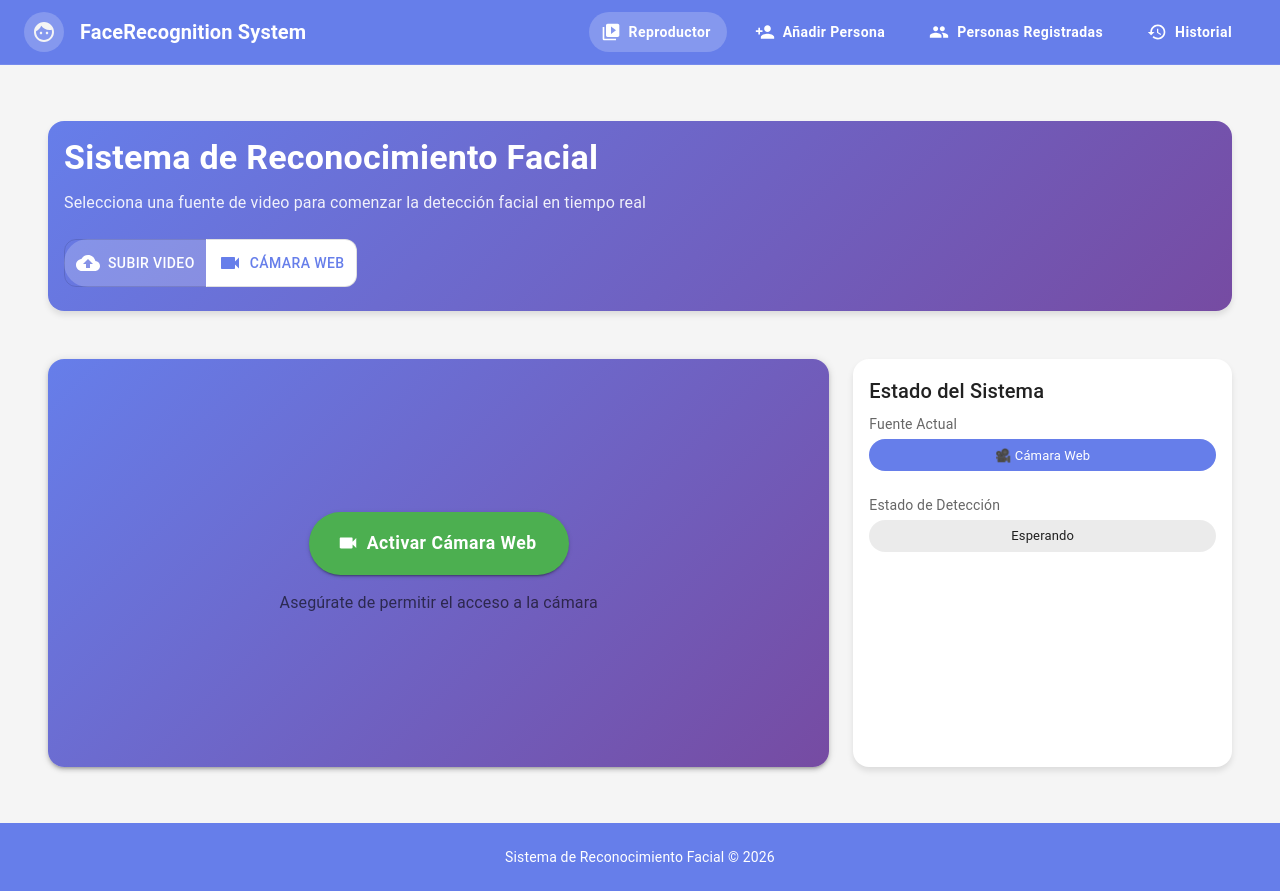
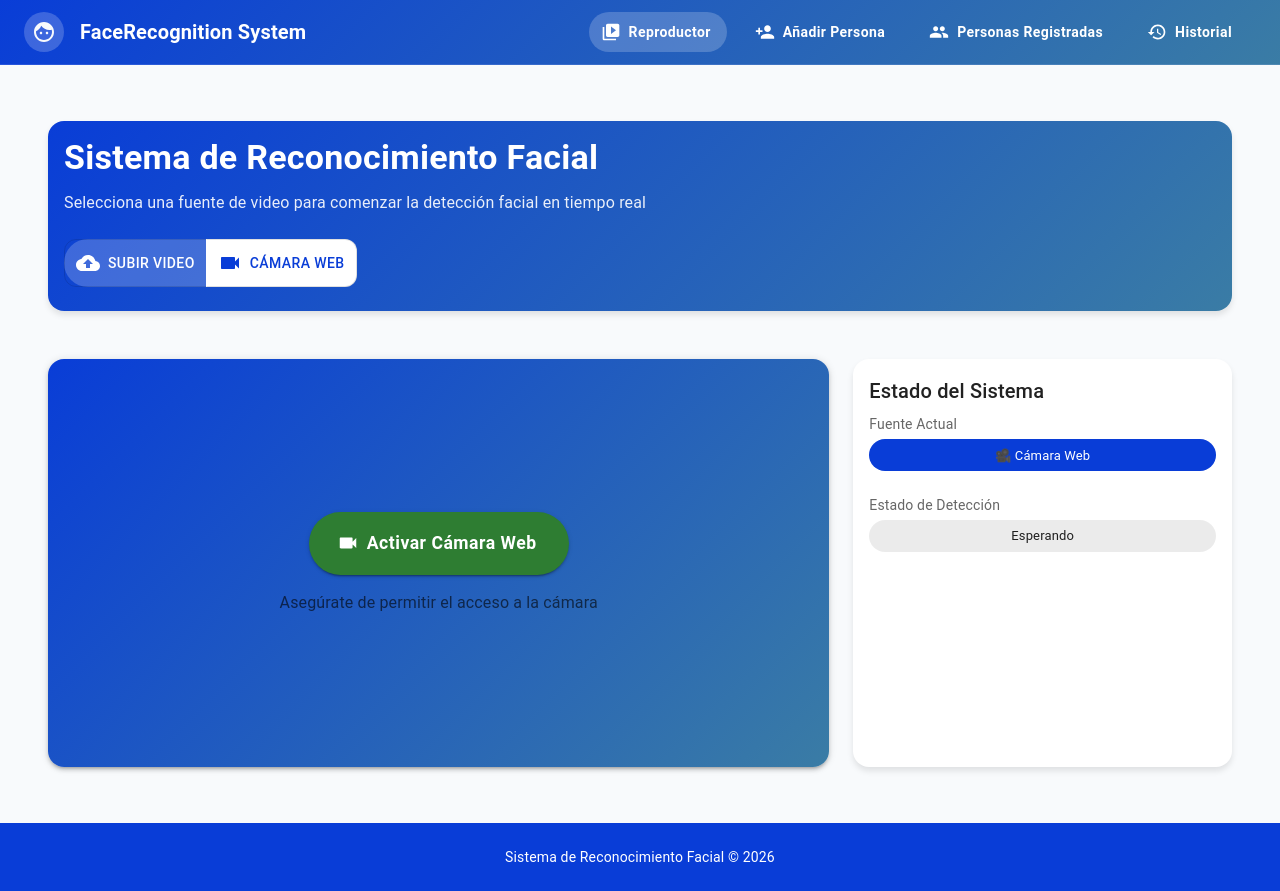
Before and after one commit to ampv21601/sistema-reconocimiento-facial, a React (Vite) app in the folder app/frontend/: page / in a window 1280 px wide. Both pictures are taken after a click on the button "CÁMARA WEB". Built offline with nearby package versions, Linux system fonts and the light colour scheme; no server answers.

Commit message:
Extracción de estilos/colores a colors.js

```diff
--- a/app/frontend/src/App.jsx
+++ b/app/frontend/src/App.jsx
@@ -7,18 +7,19 @@ import Layout from './components/Layout';
 import VideoPlayer from './components/VideoPlayer';
 import AddPersonForm from './components/AddPersonForm';
 import PersonLogs from './components/PersonLogs';
-import RegisteredPersons from './components/RegisteredPersons'; // Importar el nuevo componente
+import RegisteredPersons from './components/RegisteredPersons';
+import { appColors } from './theme/colors';
 
 const theme = createTheme({
   palette: {
     primary: {
-      main: '#667eea',
+      main: appColors.primary,
     },
     secondary: {
-      main: '#764ba2',
+      main: appColors.secondary,
     },
     background: {
-      default: '#f5f5f5',
+      default: appColors.background,
     },
   },
   shape: {
--- a/app/frontend/src/components/AddPersonForm.jsx
+++ b/app/frontend/src/components/AddPersonForm.jsx
@@ -20,6 +20,7 @@ import AddAPhotoIcon from '@mui/icons-material/AddAPhoto';
 import CheckCircleIcon from '@mui/icons-material/CheckCircle';
 import { styled } from '@mui/material/styles';
 import axios from 'axios';
+import { appColors } from '../theme/colors';
 
 const VisuallyHiddenInput = styled('input')({
   clip: 'rect(0 0 0 0)',
@@ -219,7 +220,7 @@ const AddPersonForm = () => {
                 width: 250,
                 height: 250,
                 mb: 3,
-                border: '3px solid #1976d2',
+                border: `3px solid ${appColors.accentBlue}`,
               }}
             >
               {!imagePreview && <AddAPhotoIcon sx={{ fontSize: 80 }} />}
--- a/app/frontend/src/components/Layout.jsx
+++ b/app/frontend/src/components/Layout.jsx
@@ -5,7 +5,8 @@ import VideoLibraryIcon from '@mui/icons-material/VideoLibrary';
 import PersonAddIcon from '@mui/icons-material/PersonAdd';
 import HistoryIcon from '@mui/icons-material/History';
 import FaceIcon from '@mui/icons-material/Face';
-import PeopleIcon from '@mui/icons-material/People'; // Nuevo icono
+import PeopleIcon from '@mui/icons-material/People';
+import { appColors, appGradients } from '../theme/colors';
 
 const Layout = ({ children }) => {
   const location = useLocation();
@@ -20,13 +21,13 @@ const Layout = ({ children }) => {
   ];
 
   return (
-    <Box sx={{ display: 'flex', flexDirection: 'column', minHeight: '100vh', bgcolor: '#f5f5f5' }}>
+    <Box sx={{ display: 'flex', flexDirection: 'column', minHeight: '100vh', bgcolor: appColors.background }}>
       <AppBar position="sticky" elevation={0} sx={{
-        background: 'linear-gradient(135deg, #667eea 0%, #667eea 100%)',
-        borderBottom: '1px solid rgba(255,255,255,0.1)'
+        background: appGradients.primary,
+        borderBottom: `1px solid ${appColors.borderLight}`
       }}>
         <Toolbar>
-          <Avatar sx={{ mr: 2, bgcolor: 'rgba(255,255,255,0.2)' }}>
+          <Avatar sx={{ mr: 2, bgcolor: appColors.overlayLight }}>
             <FaceIcon />
           </Avatar>
           <Typography variant={isMobile ? "subtitle1" : "h6"} sx={{ flexGrow: 1, fontWeight: 'bold' }}>
@@ -44,9 +45,9 @@ const Layout = ({ children }) => {
                 px: isMobile ? 1 : 2,
                 py: isMobile ? 0.5 : 1,
                 borderRadius: 2,
-                backgroundColor: location.pathname === item.path ? 'rgba(255,255,255,0.2)' : 'transparent',
+                backgroundColor: location.pathname === item.path ? appColors.overlayLight : 'transparent',
                 '&:hover': {
-                  backgroundColor: 'rgba(255,255,255,0.15)',
+                  backgroundColor: appColors.overlayLightHover,
                 },
               }}
             >
--- a/app/frontend/src/components/PersonLogs.jsx
+++ b/app/frontend/src/components/PersonLogs.jsx
@@ -24,6 +24,7 @@ import AccessTimeIcon from '@mui/icons-material/AccessTime';
 import CheckCircleIcon from '@mui/icons-material/CheckCircle';
 import DeleteIcon from '@mui/icons-material/Delete';
 import DownloadIcon from '@mui/icons-material/Download';
+import { appColors } from '../theme/colors';
 
 const PersonLogs = () => {
   const [logs, setLogs] = useState([]);
@@ -137,9 +138,9 @@ const PersonLogs = () => {
           }}
         />
 
-        <TableContainer component={Paper} elevation={0} sx={{ border: '1px solid #e0e0e0' }}>
+        <TableContainer component={Paper} elevation={0} sx={{ border: `1px solid ${appColors.border}` }}>
           <Table>
-            <TableHead sx={{ backgroundColor: '#f5f5f5' }}>
+            <TableHead sx={{ backgroundColor: appColors.background }}>
               <TableRow>
                 <TableCell>Persona</TableCell>
                 <TableCell>Fecha y Hora</TableCell>
--- a/app/frontend/src/components/RegisteredPersons.jsx
+++ b/app/frontend/src/components/RegisteredPersons.jsx
@@ -31,6 +31,7 @@ import CalendarTodayIcon from '@mui/icons-material/CalendarToday';
 import EmailIcon from '@mui/icons-material/Email';
 import WorkIcon from '@mui/icons-material/Work';
 import axios from 'axios';
+import { appColors, appGradients } from '../theme/colors';
 
 const API_URL = import.meta.env.VITE_API_URL || 'http://localhost:8000';
 
@@ -134,7 +135,7 @@ const RegisteredPersons = () => {
       )}
 
       {/* Estadísticas */}
-      <Card sx={{ mb: 4, background: 'linear-gradient(135deg, #667eea 0%, #764ba2 100%)', color: 'white' }}>
+      <Card sx={{ mb: 4, background: appGradients.primary, color: appColors.white }}>
         <CardContent>
           <Typography variant="h4" gutterBottom fontWeight="bold">
             Personas Registradas
@@ -159,7 +160,7 @@ const RegisteredPersons = () => {
                     sx={{
                       width: 60,
                       height: 60,
-                      bgcolor: '#667eea',
+                      bgcolor: appColors.primary,
                       fontSize: '1.5rem'
                     }}
                   >
@@ -201,7 +202,7 @@ const RegisteredPersons = () => {
                   </Box>
                 )}
 
-                <Box sx={{ mt: 2, pt: 2, borderTop: '1px solid #e0e0e0' }}>
+                <Box sx={{ mt: 2, pt: 2, borderTop: `1px solid ${appColors.border}` }}>
                   <Box sx={{ display: 'flex', alignItems: 'center', gap: 1 }}>
                     <CalendarTodayIcon fontSize="small" color="action" />
                     <Typography variant="caption" color="textSecondary">
--- a/app/frontend/src/components/VideoPlayer.jsx
+++ b/app/frontend/src/components/VideoPlayer.jsx
@@ -29,6 +29,7 @@ import ScreenshotMonitorIcon from '@mui/icons-material/ScreenshotMonitor';
 import Webcam from 'react-webcam';
 import { styled } from '@mui/material/styles';
 import { useVideo } from '../context/VideoContext';
+import { appColors, appGradients } from '../theme/colors';
 
 const DetectionOverlay = styled(Box)(({ theme, detection }) => ({
   position: 'absolute',
@@ -36,7 +37,7 @@ const DetectionOverlay = styled(Box)(({ theme, detection }) => ({
   left: 20,
   padding: '12px 24px',
   borderRadius: 30,
-  backgroundColor: detection === 'green' ? '#4caf50' : detection === 'red' ? '#f44336' : '#9e9e9e',
+  backgroundColor: detection === 'green' ? appColors.success : detection === 'red' ? appColors.error : appColors.neutral,
   color: 'white',
   fontWeight: 'bold',
   zIndex: 10,
@@ -50,7 +51,7 @@ const VideoContainer = styled(Paper)(({ theme }) => ({
   position: 'relative',
   overflow: 'hidden',
   borderRadius: 16,
-  background: 'linear-gradient(135deg, #667eea 0%, #764ba2 100%)',
+  background: appGradients.primary,
   padding: 4,
   transition: 'all 0.3s ease',
   '&:hover': {
@@ -67,7 +68,7 @@ const ControlBar = styled(Box)(({ theme }) => ({
   display: 'flex',
   gap: 12,
   zIndex: 20,
-  background: 'rgba(0,0,0,0.7)',
+  background: appColors.overlayDark,
   backdropFilter: 'blur(10px)',
   padding: '8px 16px',
   borderRadius: 40,
@@ -140,7 +141,7 @@ const VideoPlayer = () => {
         {/* Control Panel */}
         <Grid item xs={12}>
           <Card sx={{
-            background: 'linear-gradient(135deg, #667eea 0%, #764ba2 100%)',
+            background: appGradients.primary,
             color: 'white',
             mb: 3
           }}>
@@ -157,13 +158,13 @@ const VideoPlayer = () => {
                 exclusive
                 onChange={(e, val) => handleSourceChange(val)}
                 sx={{
-                  backgroundColor: 'rgba(255,255,255,0.2)',
+                  backgroundColor: appColors.overlayLight,
                   borderRadius: 2,
                   '& .MuiToggleButton-root': {
                     color: 'white',
                     '&.Mui-selected': {
                       backgroundColor: 'white',
-                      color: '#667eea',
+                      color: appColors.primary,
                     }
                   }
                 }}
@@ -279,8 +280,8 @@ const VideoPlayer = () => {
                         px: 4,
                         py: 2,
                         fontSize: '1.1rem',
-                        backgroundColor: '#4caf50',
-                        '&:hover': { backgroundColor: '#45a049' }
+                        backgroundColor: appColors.success,
+                        '&:hover': { backgroundColor: appColors.successHover }
                       }}
                     >
                       Activar Cámara Web
@@ -379,9 +380,9 @@ const VideoPlayer = () => {
                 <Grow in={true}>
                   <Box sx={{
                     p: 2,
-                    bgcolor: '#e8f5e9',
+                    bgcolor: appColors.successLight,
                     borderRadius: 2,
-                    border: '1px solid #4caf50',
+                    border: `1px solid ${appColors.success}`,
                     mb: 2
                   }}>
                     <Typography variant="body2" color="success.main" gutterBottom>
--- /dev/null
+++ b/app/frontend/src/theme/colors.js
@@ -0,0 +1,42 @@
+export const appColors = {
+  // Colores principales
+  primary: '#093DD7',
+  secondary: '#3A7CA5',
+
+  // Estados
+  success: '#2E7D32',
+  successHover: '#27642A',
+  error: '#D32F2F',
+
+  // Neutros
+  neutral: '#6B7280',
+  background: '#F8FAFC',
+  surface: '#FFFFFF',
+
+  // Bordes
+  border: '#DCE3EA',
+  borderLight: 'rgba(255, 255, 255, 0.12)',
+
+  // Overlays
+  overlayLight: 'rgba(255, 255, 255, 0.2)',
+  overlayLightHover: 'rgba(255, 255, 255, 0.15)',
+  overlayDark: 'rgba(0, 0, 0, 0.7)',
+  overlaySoft: 'rgba(255, 255, 255, 0.08)',
+
+  // Extras
+  successLight: '#E8F5E9',
+  accentBlue: '#3A7CA5',
+  accent: '#DAA520',
+
+  // Texto
+  text: '#282828',
+  textSecondary: '#6B7280',
+
+  // Base
+  white: '#FFFFFF',
+  shadow: 'rgba(9, 61, 215, 0.12)',
+};
+
+export const appGradients = {
+  primary: `linear-gradient(135deg, ${appColors.primary} 0%, ${appColors.secondary} 100%)`,
+};
```
